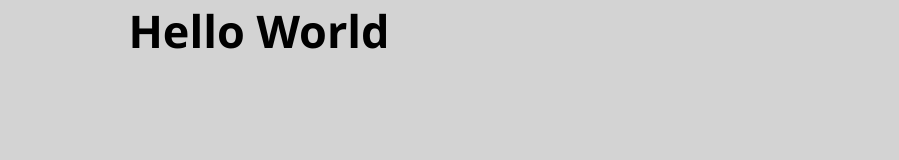
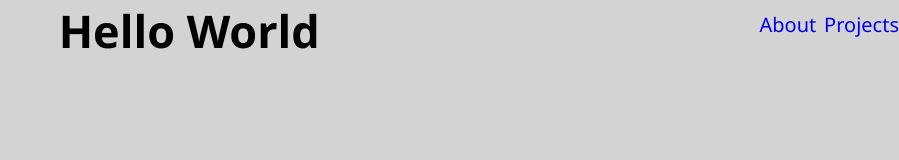
Before and after one commit to MikeRijkenz/Portfolio-Web, a plain HTML site: page index.html in a window 1280 px wide. Shown: the whole page, without its empty margins (381-1280 px from the left). Drawn offline with Linux system fonts and the light colour scheme.

Commit message:
Added nav flexbox

```diff
--- a/index.html
+++ b/index.html
@@ -8,10 +8,14 @@
     <link rel="stylesheet" href="style.css">
 </head>
 <body>
-    <nav>
+    <nav class="container-flex">
         <div>
-            <H1>Hello World</H1>
+            <h1>Hello World</h1>
         </div>
+        <span id="nav-click">
+            <a href="#">About</a>
+            <a href="#">Projects</a>
+        </span>
     </nav>
 </body>
 </html>
--- a/style.css
+++ b/style.css
@@ -9,3 +9,16 @@ nav{
     text-align: center;
     font-size: 30px;
 }
+
+.container-flex{
+    display: flex;
+}
+.container-flex div{
+    flex: 1;
+}
+
+#nav-click a{
+    display: inline;
+    font-size: 20px;
+    text-decoration: none;
+}
```
